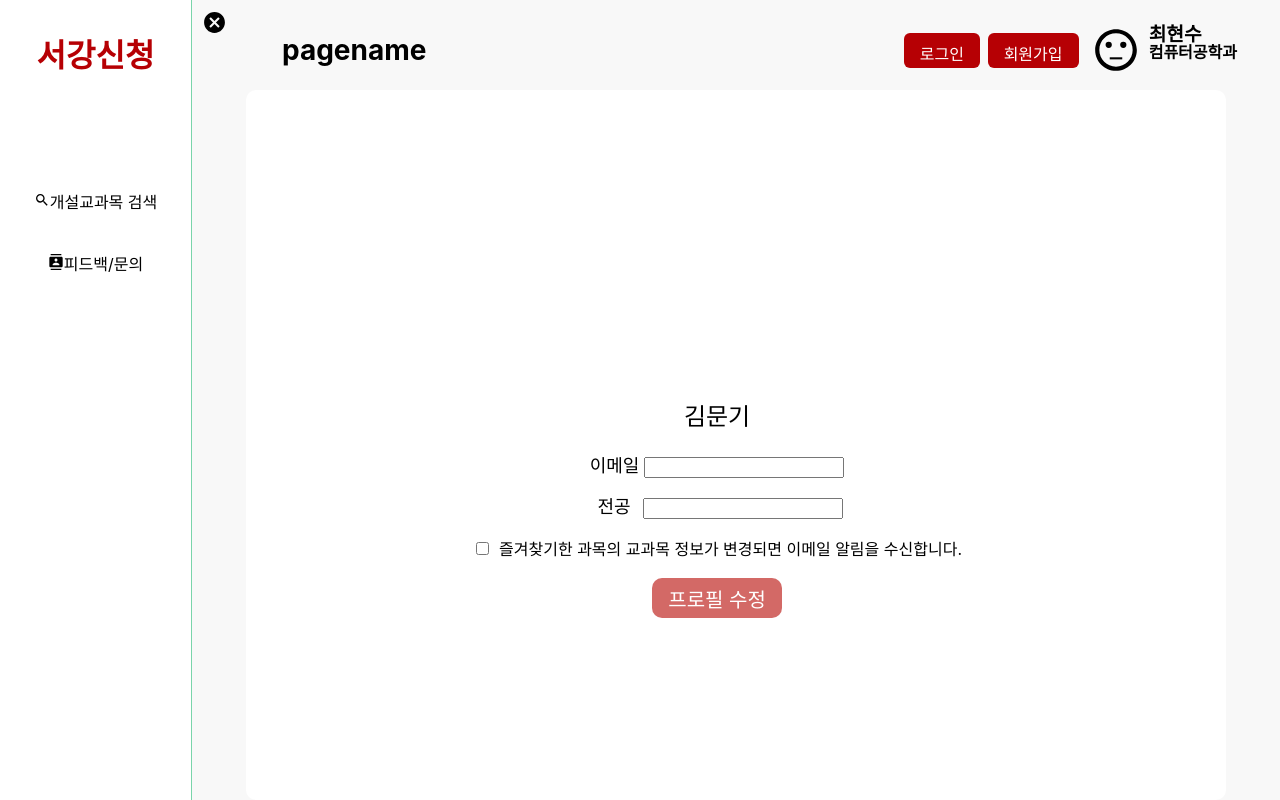
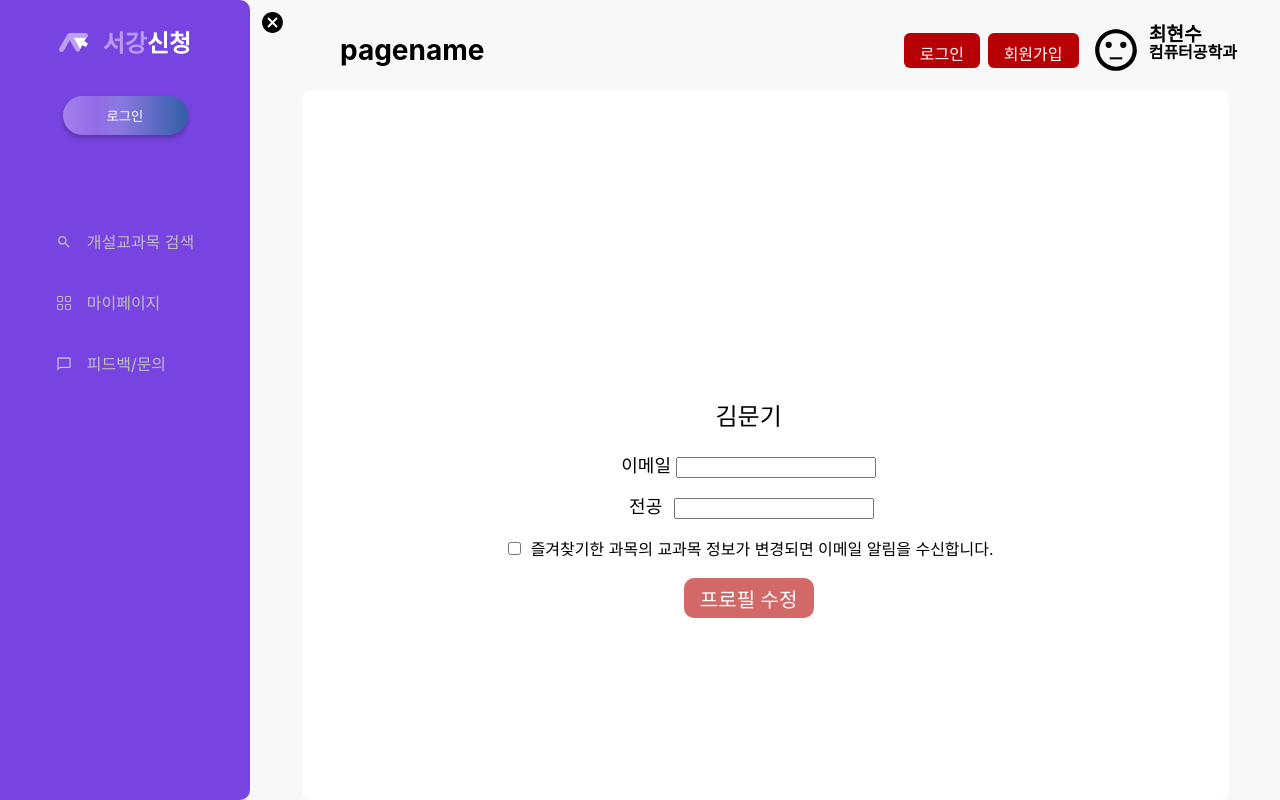
Before and after one commit to facade-team/sogang-register-web, a React (Create React App) app: page /mypage in a window 1280 px wide. Built offline with nearby package versions, Linux system fonts and the light colour scheme.

Commit message:
[feat]: sidebar 수정

```diff
--- a/src/App.js
+++ b/src/App.js
@@ -9,8 +9,10 @@ import GlobalStyle from './styles/GlobalStyle';
 import MainContainer from './components/MainContainer/MainContainer';
 import Sidebar from './components/Sidebar/Sidebar';
 import ToggleBtn from './components/ToggleBtn/ToggleBtn';
+import Modal from './components/Modal/Modal';
 
-const SidebarWidth = 15;
+const openedSidebarWidth = 250;
+const closedSidebarWidth = 70;
 
 const Container = styled.div`
   height: 100%;
@@ -18,12 +20,21 @@ const Container = styled.div`
 `;
 
 const App = () => {
+  //모달
+  const [showModal, setShowModal] = useState(false);
+  const [modalType, setModalType] = useState('');
+
+  //사이드바
   const [toggleSidebar, setToggleSidebar] = useState(true);
-  const [width, setWidth] = useState(toggleSidebar ? 0 : -SidebarWidth);
+  const [width, setWidth] = useState(
+    toggleSidebar ? -openedSidebarWidth : -closedSidebarWidth
+  );
 
   const toggleSidebarFunc = (e) => {
     setToggleSidebar(!toggleSidebar);
-    width !== 0 ? setWidth(0) : setWidth(-SidebarWidth);
+    width !== -closedSidebarWidth
+      ? setWidth(-closedSidebarWidth)
+      : setWidth(-openedSidebarWidth);
   };
 
   const closeSidebar = (e) => {
@@ -31,11 +42,14 @@ const App = () => {
       return;
     }
 
-    const { innerWidth } = window;
-    const sidebarX = (innerWidth * SidebarWidth) / 100;
-    if (e.clientX > sidebarX) {
+    if (e.clientX > openedSidebarWidth) {
       toggleSidebarFunc();
     }
+  };
+
+  const openModal = (signBtnType) => {
+    setShowModal((prev) => !prev);
+    setModalType(signBtnType);
   };
 
   return (
@@ -44,16 +58,28 @@ const App = () => {
         <GlobalStyle></GlobalStyle>
         <Container>
           <MainContainer
-            widthVW={width + SidebarWidth}
+            width={toggleSidebar ? openedSidebarWidth : closedSidebarWidth}
             toggleOpen={toggleSidebar}
             onClick={closeSidebar}
+            openModal={openModal}
           ></MainContainer>
           <ToggleBtn
-            widthVW={width + SidebarWidth}
+            width={toggleSidebar ? openedSidebarWidth : closedSidebarWidth}
             toggleOpen={toggleSidebar}
             onClick={toggleSidebarFunc}
           ></ToggleBtn>
-          <Sidebar widthVW={width} toggleOpen={toggleSidebar}></Sidebar>
+          <Sidebar
+            width={width}
+            toggleOpen={toggleSidebar}
+            openModal={openModal}
+          ></Sidebar>
+
+          <Modal
+            showModal={showModal}
+            setShowModal={setShowModal}
+            modalType={modalType}
+            setModalType={setModalType}
+          ></Modal>
         </Container>
       </BrowserRouter>
     </>
--- /dev/null
+++ b/src/components/GradationBtn/GradationBtn.element.js
@@ -0,0 +1,26 @@
+import styled from 'styled-components';
+
+export const GradationBtnComp = styled.button`
+  background: rgb(164, 129, 235);
+  background: linear-gradient(
+    90deg,
+    rgba(164, 129, 235, 1) 0%,
+    rgba(148, 107, 232, 1) 26%,
+    rgba(139, 121, 226, 1) 45%,
+    rgba(53, 95, 169, 1) 98%
+  );
+  /* border: none; */
+  border: 1px;
+  border-radius: 20px 20px 20px 20px;
+  box-shadow: 0px 3px 5px rgba(0, 0, 0, 25%);
+  color: #ffffff;
+  width: 50%;
+  padding: 10px 1px;
+  position: absolute;
+  top: 12vh;
+
+  &:hover {
+    cursor: pointer;
+    transform: scale(1.05) translateZ(0px);
+  }
+`;
--- /dev/null
+++ b/src/components/GradationBtn/GradationBtn.js
@@ -0,0 +1,18 @@
+import React from 'react';
+
+//styled
+import { GradationBtnComp } from './GradationBtn.element';
+
+const GradationBtn = ({ onClick, signBtnType, text = undefined }) => {
+  return (
+    <GradationBtnComp
+      whileHover={{ scale: 1.05 }}
+      whileTap={{ scale: 0.95 }}
+      onClick={() => onClick(signBtnType)}
+    >
+      {text || (signBtnType === 'login' ? '로그인' : '회원가입')}
+    </GradationBtnComp>
+  );
+};
+
+export default GradationBtn;
--- a/src/components/MainContainer/MainContainer.element.js
+++ b/src/components/MainContainer/MainContainer.element.js
@@ -6,9 +6,9 @@ export const Container = styled.div`
   flex-direction: column;
   align-items: center;
   height: 100%;
-  width: ${({ widthVW }) => `${100 - widthVW}vw`};
+  width: ${({ widthPx }) => `${window.innerWidth - widthPx}px`};
   transition: 0.8s ease;
-  margin-left: ${({ widthVW }) => `${widthVW}vw`};
+  margin-left: ${({ widthPx }) => `${widthPx}px`};
 `;
 
 export const Content = styled.div`
--- a/src/components/MainContainer/MainContainer.js
+++ b/src/components/MainContainer/MainContainer.js
@@ -1,34 +1,19 @@
-import React, { useState } from 'react';
+import React from 'react';
 import { Route, Switch } from 'react-router-dom';
 
 //Components
 import Feedback from '../../pages/Feedback';
 import MyPage from '../../pages/MyPage';
 import TopBar from '../TopBar/TopBar';
-import Modal from '../Modal/Modal';
 
 //styled
 import { Container, Content } from './MainContainer.element';
 
-const MainContainer = ({ widthVW, toggleOpen, onClick }) => {
-  const [showModal, setShowModal] = useState(false);
-  const [modalType, setModalType] = useState('');
-
-  const openModal = (signBtnType) => {
-    setShowModal((prev) => !prev);
-    setModalType(signBtnType);
-  };
+const MainContainer = ({ width, toggleOpen, onClick, openModal }) => {
   return (
-    <Container widthVW={widthVW} toggleOpen={toggleOpen} onClick={onClick}>
+    <Container widthPx={width} toggleOpen={toggleOpen} onClick={onClick}>
       {/* 위부분 바 */}
       <TopBar name="pagename" openModal={openModal} />
-
-      <Modal
-        showModal={showModal}
-        setShowModal={setShowModal}
-        modalType={modalType}
-        setModalType={setModalType}
-      ></Modal>
 
       {/* 메인 렌더링 페이지 */}
 
--- a/src/components/Sidebar/Sidebar.element.js
+++ b/src/components/Sidebar/Sidebar.element.js
@@ -1,41 +1,58 @@
-import styled from 'styled-components';
+import styled, { css } from 'styled-components';
 
 export const SidebarComponent = styled.div`
   position: absolute;
-  left: ${(props) => (props.toggleOpen ? `${-props.widthVW}vw` : 0)};
+  left: 0%;
   text-align: center;
   top: 0%;
   height: 100%;
-  width: 15vw;
-  border-right: 1px solid;
-  border-radius: 0;
-  border-color: rgba(62, 194, 133, 0.693);
-  background-color: rgb(255, 255, 255);
-  transform: ${(props) => `translatex(${props.widthVW}vw)`};
+  width: ${(props) => `${-props.widthPx}px`};
+  border-radius: 0px 10px 10px 0px;
+  background-color: rgb(106, 49, 223, 0.9);
   transition: 0.8s ease;
-  z-index: 1;
+  display: flex;
+  flex-direction: column;
+  justify-content: center;
+`;
+
+export const MainLogo = styled.img`
+  width: 1.8rem;
+  height: 1.2rem;
+  margin-right: 15px;
+`;
+
+export const Sogang = styled.span`
+  color: #b89af5;
+`;
+
+export const Register = styled.span`
+  color: #ffffff;
+  /* display: ${({ toggleOpen }) => (toggleOpen ? 'inline-block' : 'none')}; */
 `;
 
 export const SidebarContent = styled.div`
   display: flex;
   flex-direction: column;
+  align-items: center;
+  height: inherit;
 `;
 
 export const ServiceName = styled.div`
   position: relative;
-  top: 5vh;
-  font-size: 2rem;
+  top: 4vh;
+  font-size: 1.5rem;
   font-weight: 800;
   color: #b60004;
 `;
 
 export const NavigationList = styled.div`
   position: relative;
-  top: 20vh;
-  height: 10vh;
+  top: 25vh;
+  height: 20vh;
   display: flex;
   flex-direction: column;
   justify-content: space-between;
+  align-items: start;
 
   &:nth-child(${(props) => props.active}) {
     font-weight: 700;
@@ -43,4 +60,15 @@ export const NavigationList = styled.div`
   }
 `;
 
-export const Navigation = styled.div``;
+export const Navigation = styled.div`
+  color: #bfbfbf;
+  display: flex;
+  flex-direction: row;
+  justify-content: center;
+  align-items: flex-start;
+  padding: 10px 0px;
+`;
+
+export const Icon = styled.div`
+  margin-right: 15px;
+`;
--- a/src/components/Sidebar/Sidebar.js
+++ b/src/components/Sidebar/Sidebar.js
@@ -1,32 +1,117 @@
-import React from 'react';
+import React, { useState, useEffect } from 'react';
 import { Link } from 'react-router-dom';
-import { MdSearch, MdContacts } from 'react-icons/md';
+import { MdSearch, MdChatBubbleOutline } from 'react-icons/md';
+import { BsGrid } from 'react-icons/bs';
+
+//components
+import Logo from '../../img/logo.png';
+import GradationBtn from '../GradationBtn/GradationBtn';
 
 //styled
 import {
   SidebarComponent,
+  MainLogo,
+  Sogang,
+  Register,
   SidebarContent,
   ServiceName,
   NavigationList,
   Navigation,
+  Icon,
 } from './Sidebar.element';
 
-const SideBar = ({ widthVW, toggleOpen }) => {
+const SideBar = ({ width, toggleOpen, openModal }) => {
+  const [initial, setInitial] = useState(true);
+  const [toggleText, setToggleText] = useState(true);
+  useEffect(() => {
+    if (initial) {
+      setToggleText(!toggleText);
+      setInitial(!initial);
+      return;
+    }
+
+    setTimeout(() => {
+      setToggleText(!toggleText);
+    }, 200);
+  }, [toggleOpen]);
   return (
     <>
-      <SidebarComponent widthVW={widthVW} toggleOpen={toggleOpen}>
+      <SidebarComponent widthPx={width} toggleOpen={toggleOpen}>
         <SidebarContent>
           <ServiceName>
-            <Link to="/">서강신청</Link>
+            <Link to="/">
+              <MainLogo src={Logo}></MainLogo>
+              {toggleOpen && !toggleText ? (
+                <>
+                  <Sogang toggleOpen={toggleOpen}>서강</Sogang>
+                  <Register toggleOpen={toggleOpen}>신청</Register>
+                </>
+              ) : null}
+            </Link>
           </ServiceName>
+          {toggleOpen && !toggleText ? (
+            <>
+              <GradationBtn
+                onClick={openModal}
+                signBtnType={'login'}
+              ></GradationBtn>
+            </>
+          ) : null}
+
           <NavigationList active={0}>
             <Navigation>
-              <MdSearch></MdSearch>
-              <Link to="/">개설교과목 검색</Link>
+              {toggleOpen && !toggleText ? (
+                <>
+                  <Icon>
+                    <MdSearch></MdSearch>
+                  </Icon>
+                  <Link to="/">개설교과목 검색</Link>
+                </>
+              ) : (
+                <>
+                  <Link to="/">
+                    <Icon>
+                      <MdSearch></MdSearch>
+                    </Icon>
+                  </Link>
+                </>
+              )}
             </Navigation>
             <Navigation>
-              <MdContacts></MdContacts>
-              <Link to="/feedback">피드백/문의</Link>
+              {toggleOpen && !toggleText ? (
+                <>
+                  <Icon>
+                    <BsGrid></BsGrid>
+                  </Icon>
+                  <Link to="/Mypage">마이페이지</Link>
+                </>
+              ) : (
+                <>
+                  <Link to="/Mypage">
+                    <Icon>
+                      <BsGrid></BsGrid>
+                    </Icon>
+                  </Link>
+                </>
+              )}
+            </Navigation>
+            <Navigation>
+              {toggleOpen && !toggleText ? (
+                <>
+                  <Icon>
+                    <MdChatBubbleOutline></MdChatBubbleOutline>
+                  </Icon>
+                  <Link to="/feedback">피드백/문의</Link>
+                </>
+              ) : (
+                <>
+                  <Link to="/feedback">
+                    <Icon>
+                      <MdChatBubbleOutline></MdChatBubbleOutline>
+                    </Icon>
+                  </Link>
+                </>
+              )}
             </Navigation>
           </NavigationList>
         </SidebarContent>
--- a/src/components/ToggleBtn/ToggleBtn.element.js
+++ b/src/components/ToggleBtn/ToggleBtn.element.js
@@ -7,7 +7,9 @@ export const ImgBox = styled.div`
   padding: 10px;
   outline: none;
   transition: 0.8s ease;
-  transform: ${(props) => `translatex(${props.widthVW}vw)`};
+  transform: ${(props) => {
+    return `translatex(${props.widthPx}px)`;
+  }};
 
   &:hover {
     cursor: pointer;
--- a/src/components/ToggleBtn/ToggleBtn.js
+++ b/src/components/ToggleBtn/ToggleBtn.js
@@ -4,10 +4,10 @@ import { MdMenu, MdCancel } from 'react-icons/md';
 //styled
 import { ImgBox } from './ToggleBtn.element';
 
-const ToggleBtn = ({ toggleOpen, widthVW, onClick }) => {
+const ToggleBtn = ({ toggleOpen, width, onClick }) => {
   return (
     <>
-      <ImgBox onClick={onClick} toggleSidebar={toggleOpen} widthVW={widthVW}>
+      <ImgBox onClick={onClick} toggleSidebar={toggleOpen} widthPx={width}>
         {!toggleOpen ? (
           <MdMenu size="25"></MdMenu>
         ) : (
--- a/src/components/TopBar/TopBar.js
+++ b/src/components/TopBar/TopBar.js
@@ -2,7 +2,6 @@ import React, { useState } from 'react';
 import { Bar, BarContainer, BarName, BtnContainer } from './TopBar.element';
 import SignBtn from '../SignBtn/SignBtn';
 import Profile from '../Profile/Profile';
-import Modal from '../Modal/Modal';
 
 const TopBar = ({ name, openModal }) => {
   const [LoginStatus, setLoginStatus] = useState('');
```
Also changed, not shown: src/img/logo.png (added).
